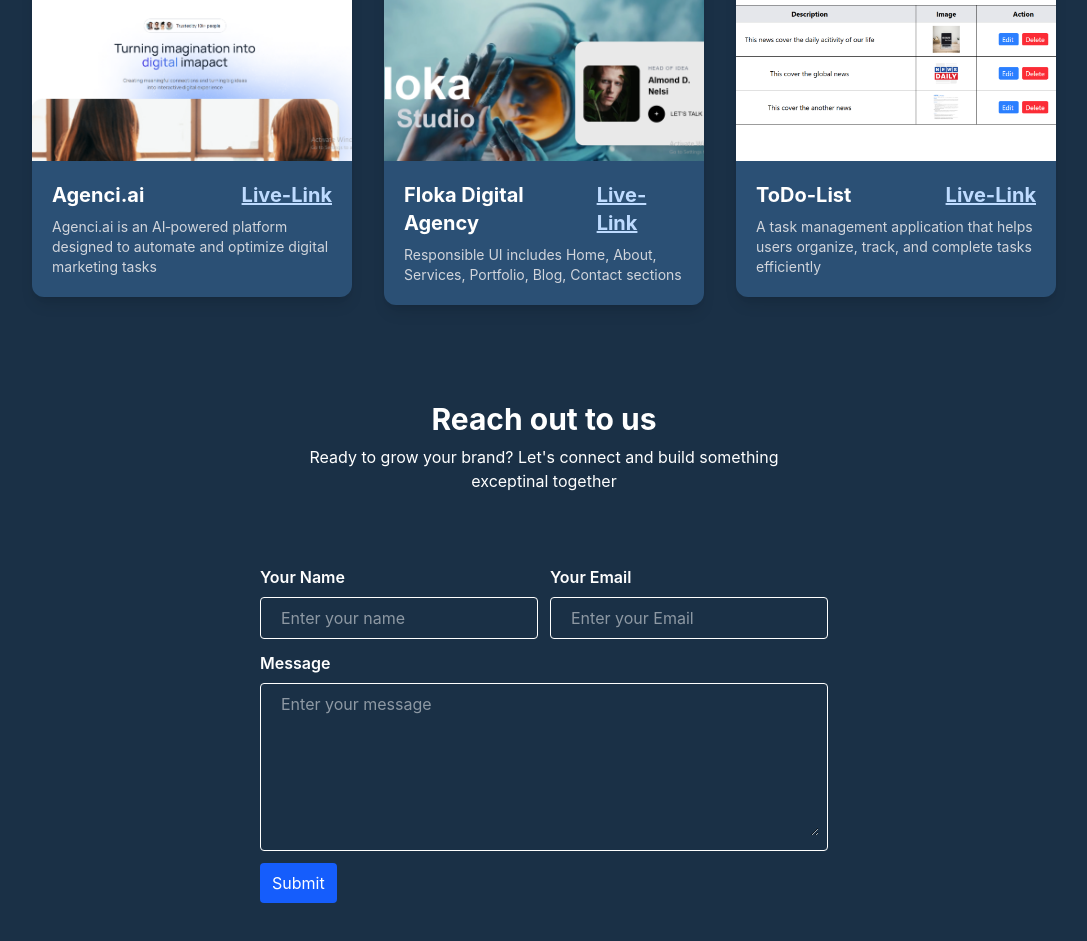
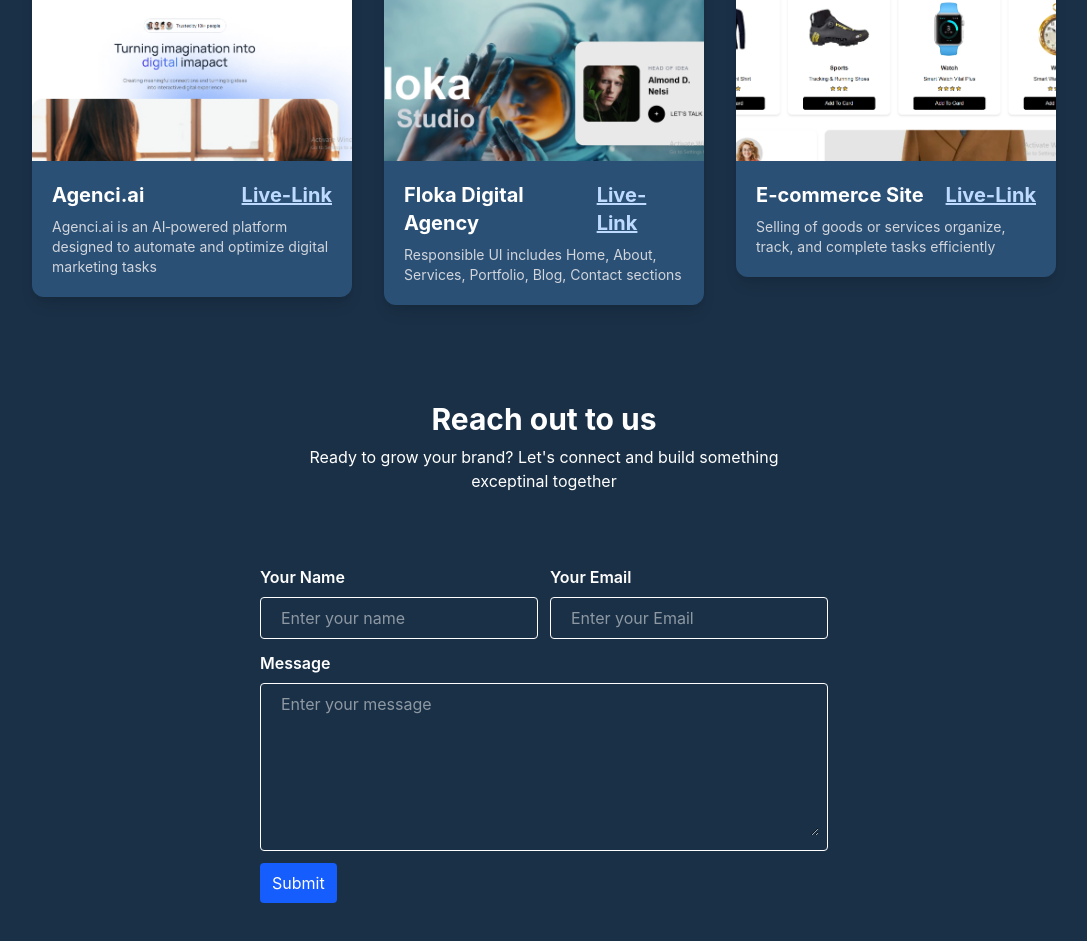
Before and after one commit to papanbanik/My-Portfolio, a React (Vite) app: page / in a window 1280 px wide. Shown: the part 1055-1996 px from the top of the page, without its empty margins (96-1183 px from the left). Built offline with nearby package versions, Linux system fonts and the light colour scheme.

Commit message:
CHANGE PIC OF PROJECT 3

```diff
--- a/src/section/Project.jsx
+++ b/src/section/Project.jsx
@@ -18,9 +18,9 @@
   },
   {
     img: Project3,
-    title: "ToDo-List",
-    description: "A task management application that helps users organize, track, and complete tasks efficiently",
-     link: "https://github.com/papanbanik/Laravel-TodoProject.git",
+    title: "E-commerce Site",
+    description: "Selling of goods or services organize, track, and complete tasks efficiently",
+     link: "https://ecommerce-web-app-pied.vercel.app/",
   },
 ];
 
```
Also changed, not shown: src/assets/project3.PNG.
